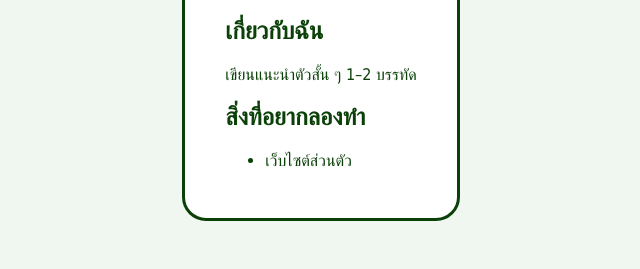
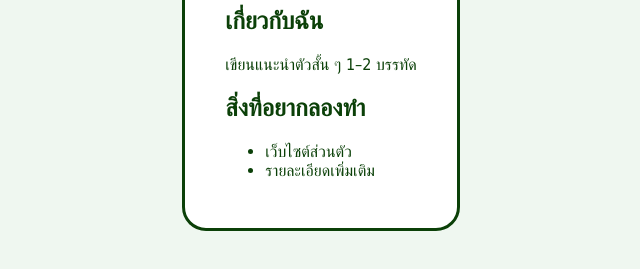
Before and after one commit to Rungtiwach/my-profile, a plain HTML site: page index.html in a window 1280 px wide. Shown: the part 339-608 px from the top of the page, without its empty margins (319-959 px from the left). Drawn offline with Linux system fonts and the light colour scheme.

Commit message:
Add things I want to build

```diff
--- a/index.html
+++ b/index.html
@@ -19,6 +19,7 @@
     <h2>สิ่งที่อยากลองทำ</h2>
     <ul>
       <li>เว็บไซต์ส่วนตัว</li>
+      <li>รายละเอียดเพิ่มเติม</li>
     </ul>
   </main>
 </body>
```
